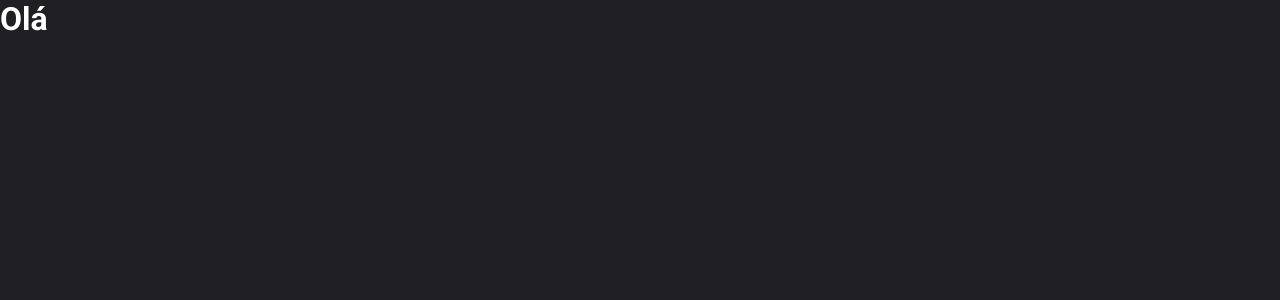
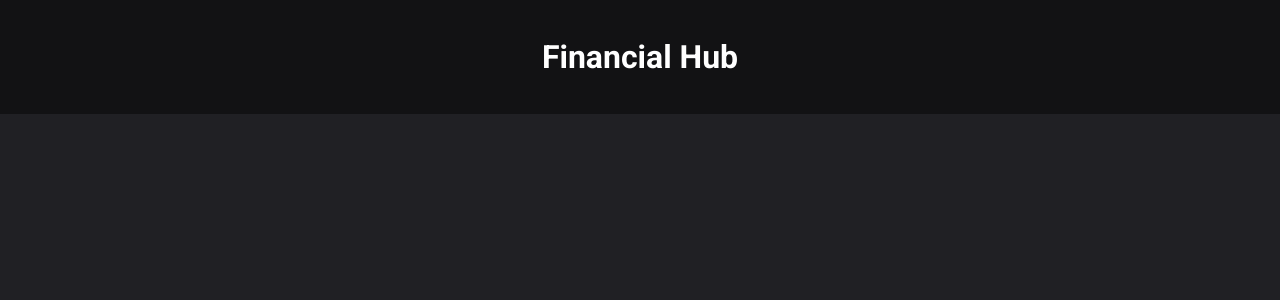
Before and after one commit to PauloVitorrr/financial-hub, a React (Vite) app: page / in a window 1280 px wide. Shown: the top 300 px of the page. Built offline with nearby package versions, Linux system fonts and the light colour scheme.

Commit message:
component Header

```diff
--- /dev/null
+++ b/src/components/Header/index.tsx
@@ -0,0 +1,11 @@
+import * as S from "./styles";
+
+export function Header() {
+  return (
+    <S.HeaderContainer>
+      <S.HeaderContent>
+        <h1>Financial Hub</h1>
+      </S.HeaderContent>
+    </S.HeaderContainer>
+  );
+}
--- /dev/null
+++ b/src/components/Header/styles.ts
@@ -0,0 +1,13 @@
+import styled from "styled-components";
+
+export const HeaderContainer = styled.header`
+  background-color: ${(props) => props.theme["gray-900"]};
+  padding: 38px 0;
+`;
+
+export const HeaderContent = styled.div`
+  width: 100%;
+  h1 {
+    text-align: center;
+  }
+`;
--- a/src/pages/Transactions/index.tsx
+++ b/src/pages/Transactions/index.tsx
@@ -1,3 +1,5 @@
+import { Header } from "../../components/Header";
+
 export default function Transactions() {
-  return <h1>Olá</h1>;
+  return <Header />;
 }
```
